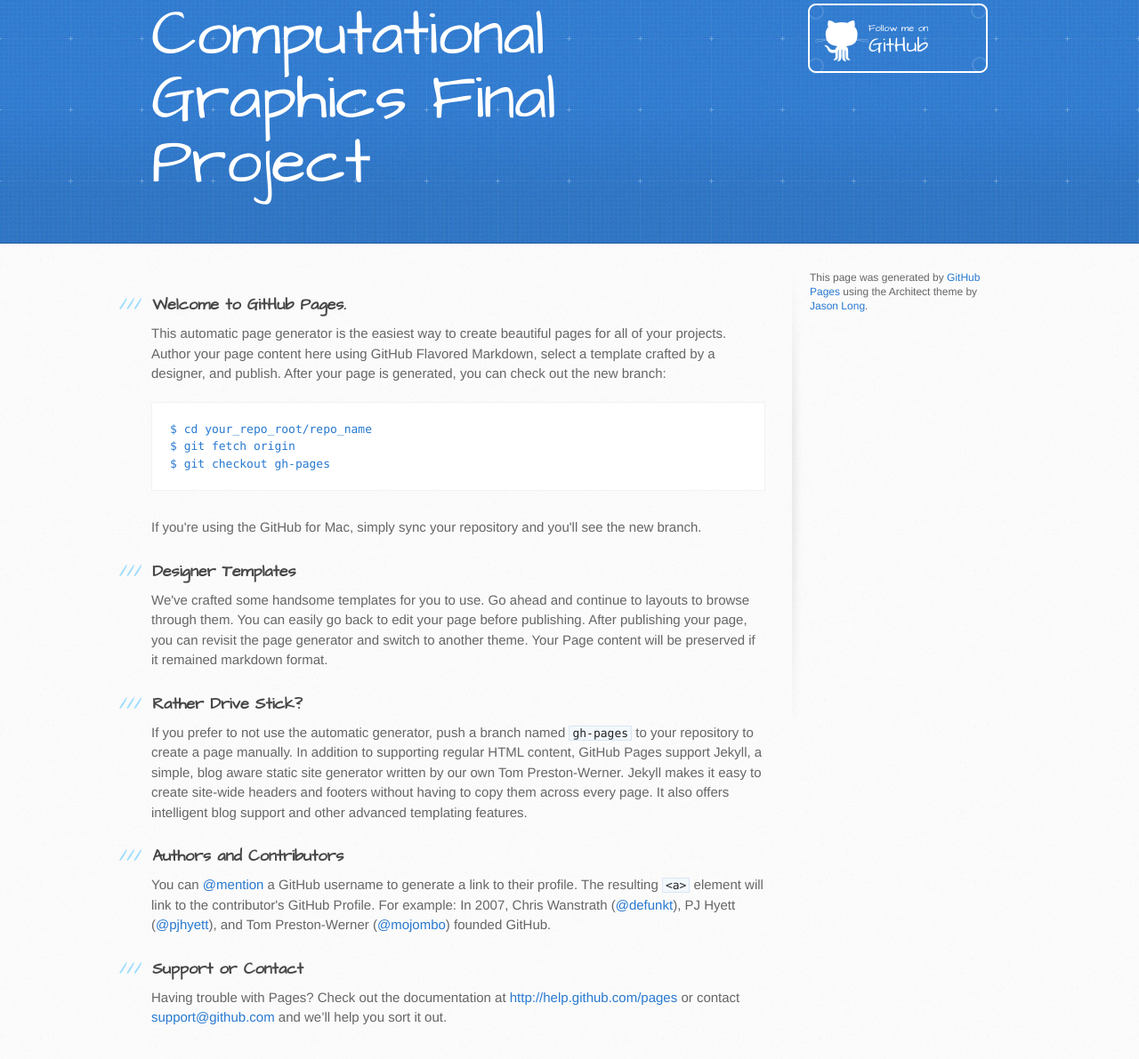
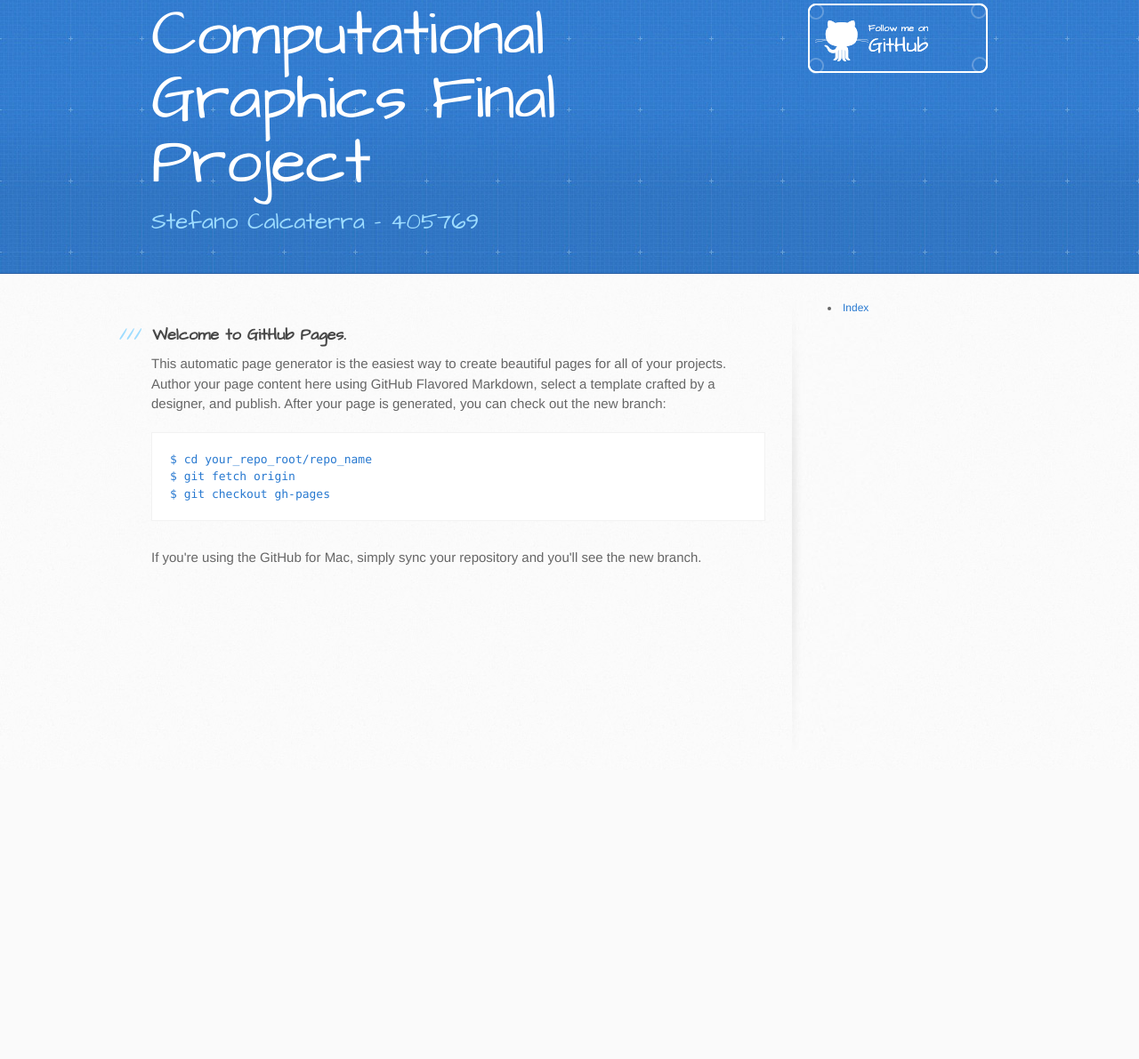
Before and after one commit to sjcalcky/sjcalcky.github.io, a plain HTML site: page CG_final_project/index.html in a window 1280 px wide. Shown: the part 37-1228 px from the top of the page at 89% size. After the commit the page ends 903 px from the top, so only its background shows below. Drawn offline with Linux system fonts and the light colour scheme.

Commit message:
index modificata

```diff
--- a/CG_final_project/index.html
+++ b/CG_final_project/index.html
@@ -20,14 +20,16 @@
     <header>
       <div class="inner">
         <h1>Computational Graphics Final Project</h1>
-        <h2></h2>
+        <h2>Stefano Calcaterra - 405769</h2>
         <a href="https://github.com/sjcalcky" class="button"><small>Follow me on</small>GitHub</a>
+        <a href="https://github.com/sjcalcky" class="button"><small>Follow me on</small>GitHub</a> <!-- da modificare -->
       </div>
     </header>
 
     <div id="content-wrapper">
       <div class="inner clearfix">
         <section id="main-content">
+
           <h3>
 <a name="welcome-to-github-pages" class="anchor" href="#welcome-to-github-pages"><span class="octicon octicon-link"></span></a>Welcome to GitHub Pages.</h3>
 
@@ -40,31 +42,16 @@
 
 <p>If you're using the GitHub for Mac, simply sync your repository and you'll see the new branch.</p>
 
-<h3>
-<a name="designer-templates" class="anchor" href="#designer-templates"><span class="octicon octicon-link"></span></a>Designer Templates</h3>
 
-<p>We've crafted some handsome templates for you to use. Go ahead and continue to layouts to browse through them. You can easily go back to edit your page before publishing. After publishing your page, you can revisit the page generator and switch to another theme. Your Page content will be preserved if it remained markdown format.</p>
-
-<h3>
-<a name="rather-drive-stick" class="anchor" href="#rather-drive-stick"><span class="octicon octicon-link"></span></a>Rather Drive Stick?</h3>
-
-<p>If you prefer to not use the automatic generator, push a branch named <code>gh-pages</code> to your repository to create a page manually. In addition to supporting regular HTML content, GitHub Pages support Jekyll, a simple, blog aware static site generator written by our own Tom Preston-Werner. Jekyll makes it easy to create site-wide headers and footers without having to copy them across every page. It also offers intelligent blog support and other advanced templating features.</p>
-
-<h3>
-<a name="authors-and-contributors" class="anchor" href="#authors-and-contributors"><span class="octicon octicon-link"></span></a>Authors and Contributors</h3>
-
-<p>You can <a href="https://github.com/blog/821" class="user-mention">@mention</a> a GitHub username to generate a link to their profile. The resulting <code>&lt;a&gt;</code> element will link to the contributor's GitHub Profile. For example: In 2007, Chris Wanstrath (<a href="https://github.com/defunkt" class="user-mention">@defunkt</a>), PJ Hyett (<a href="https://github.com/pjhyett" class="user-mention">@pjhyett</a>), and Tom Preston-Werner (<a href="https://github.com/mojombo" class="user-mention">@mojombo</a>) founded GitHub.</p>
-
-<h3>
-<a name="support-or-contact" class="anchor" href="#support-or-contact"><span class="octicon octicon-link"></span></a>Support or Contact</h3>
-
-<p>Having trouble with Pages? Check out the documentation at <a href="http://help.github.com/pages">http://help.github.com/pages</a> or contact <a href="mailto:support@github.com">support@github.com</a> and we’ll help you sort it out.</p>
         </section>
 
         <aside id="sidebar">
 
+          <ul>
+            <li><a href="index.html">Index</a></li>
 
-          <p>This page was generated by <a href="pages.github.com">GitHub Pages</a> using the Architect theme by <a href="https://twitter.com/jasonlong">Jason Long</a>.</p>
+          </ul>
+
         </aside>
       </div>
     </div>
```
